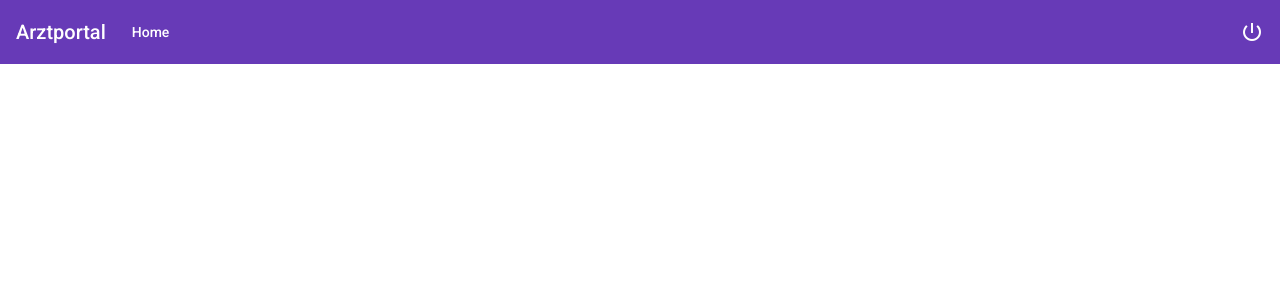
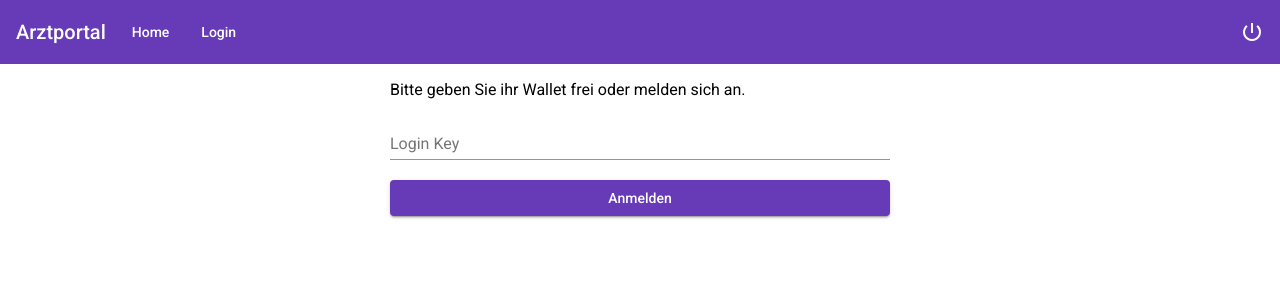
Before and after one commit to axelander92/arztportal, an Angular app: page /login in a window 1280 px wide. Before the commit this address led to /. Shown: the top 300 px of the page. Built offline with nearby package versions, Linux system fonts and the light colour scheme.

Commit message:
New Login-Component

```diff
--- a/src/app/app-routing.module.ts
+++ b/src/app/app-routing.module.ts
@@ -2,9 +2,11 @@ import { NgModule } from '@angular/core';
 import { Routes, RouterModule } from '@angular/router';
 
 import { PatientListComponent } from './patient-list/patient-list.component';
+import { LoginComponent } from './login/login.component';
 
 
-const routes: Routes = [{ path: '', component: PatientListComponent },];
+const routes: Routes = [{ path: '', component: PatientListComponent },
+                        { path: 'login', component: LoginComponent },];
 
 @NgModule({
   imports: [RouterModule.forRoot(routes)],
--- a/src/app/app.component.html
+++ b/src/app/app.component.html
@@ -8,7 +8,8 @@
 <!-- * * * * * * * * * * * * * * * * * * * * * * * * * * * * * * * -->
 <mat-toolbar color="primary">
   <span>Arztportal</span>
-  <button mat-button id="btn_home">Home</button>
+  <button mat-button id="btn_home" [routerLink]="['/']">Home</button>
+  <button mat-button id="btn_login" [routerLink]="['/login']">Login</button>
   <span class="spacer"></span>
   <mat-icon class="example-icon" aria-hidden="false" aria-label="Example heart icon">power_settings_new</mat-icon>
 </mat-toolbar>
--- /dev/null
+++ b/src/app/login/login.component.html
@@ -0,0 +1,10 @@
+<p class="hint">
+  Bitte geben Sie ihr Wallet frei oder melden sich an.
+</p>
+
+<form class="login-form">
+  <mat-form-field class="field-full-width">
+    <input matInput placeholder="Login Key">
+  </mat-form-field>
+  <button mat-raised-button color="primary" class="btn_login">Anmelden</button>
+</form>
--- /dev/null
+++ b/src/app/login/login.component.scss
@@ -0,0 +1,15 @@
+.login-form, .hint {
+  min-width: 150px;
+  max-width: 500px;
+  width: 80%;
+  margin-left: auto;
+  margin-right: auto;
+}
+
+.field-full-width {
+  width: 100%;
+}
+
+.btn_login {
+  width: 100%;
+}
--- /dev/null
+++ b/src/app/login/login.component.ts
@@ -0,0 +1,15 @@
+import { Component, OnInit } from '@angular/core';
+
+@Component({
+  selector: 'app-login',
+  templateUrl: './login.component.html',
+  styleUrls: ['./login.component.scss']
+})
+export class LoginComponent implements OnInit {
+
+  constructor() { }
+
+  ngOnInit() {
+  }
+
+}
```
Also changed, not shown: src/app/app.module.ts (+6 -2 lines), 1 other file (tests, documents, lock files or other folders).
